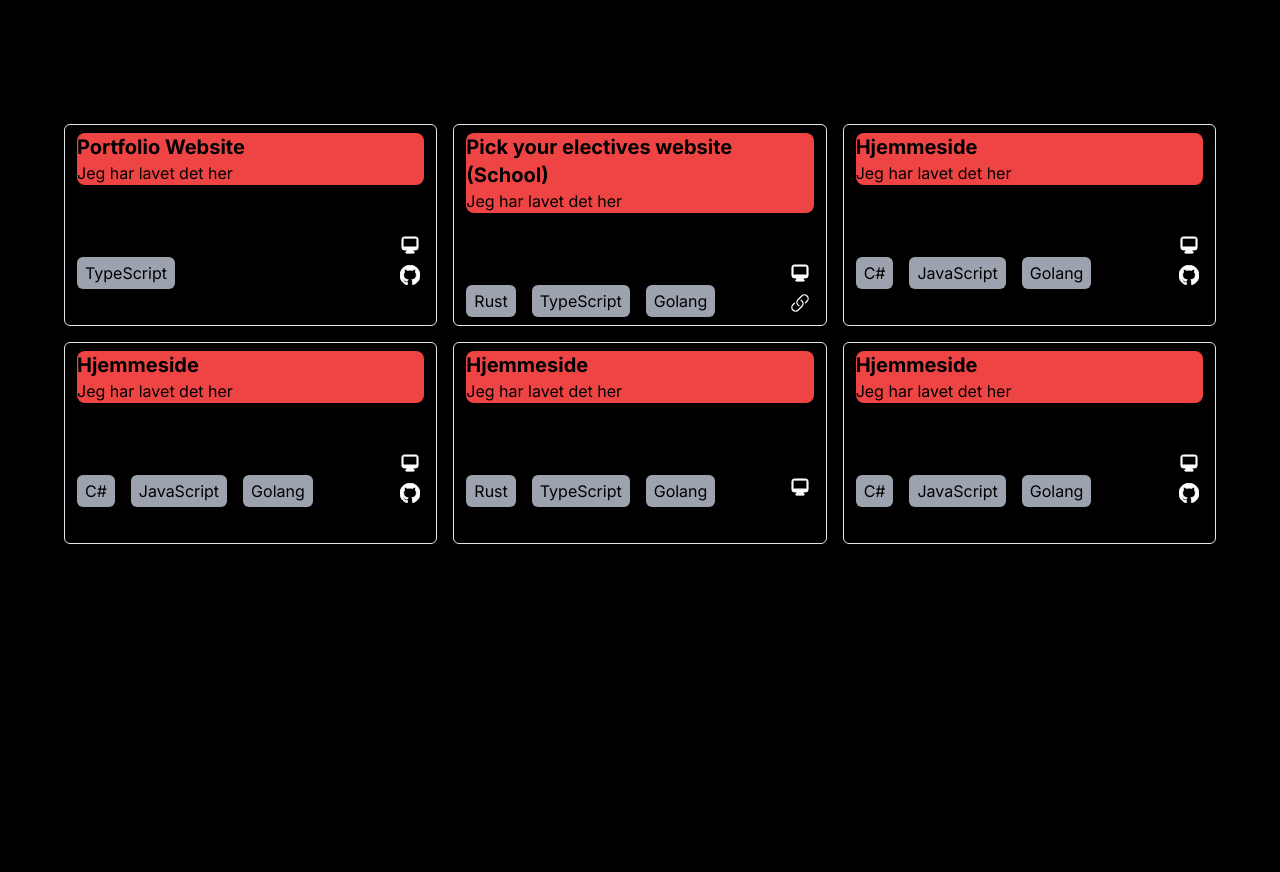
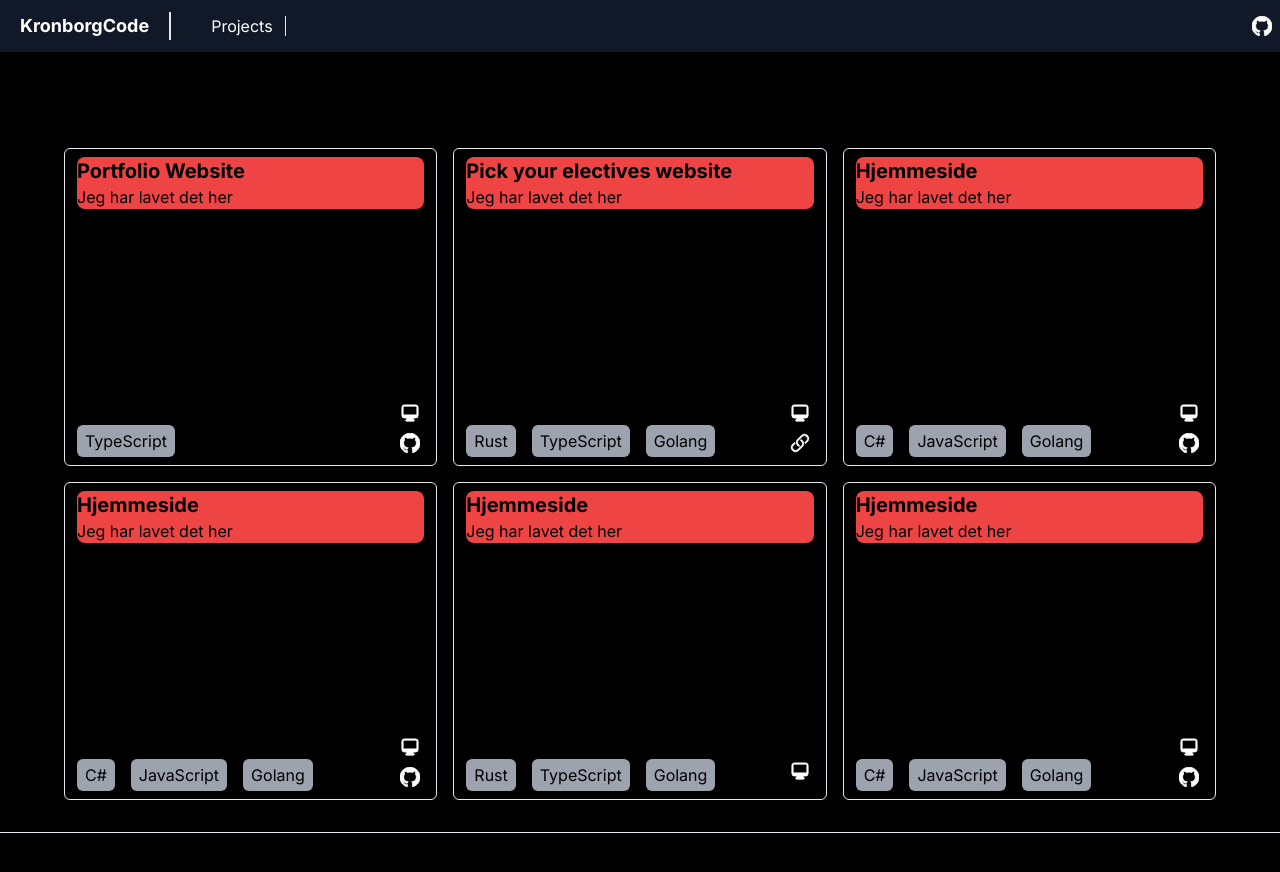
Before and after one commit to kronborg6/nextjs-portfolio, a Next.js app: page /projects in a window 1280 px wide. Shown: the top 872 px of the page. Before the commit the page ends 800 px from the top, so only its background shows below. Built offline with nearby package versions, Linux system fonts and the light colour scheme.

Commit message:
todays work

```diff
--- a/app/layout.tsx
+++ b/app/layout.tsx
@@ -19,15 +19,63 @@ export default function RootLayout({
   return (
     <html lang="en">
       <body className={inter.className}>
-        <header>
-          <Link className="mr-3 text-xl font-bold" href="/">
-            KronborgCode
-          </Link>
-          <Link href="/projects">Projects</Link>
+        <header className="bg-gray-900 text-white py-2">
+          <div className="container mx-auto flex  items-center">
+            <Link href="/">
+              <h1 className="px-5 border-r-2 font-bold text-lg">
+                KronborgCode
+              </h1>
+            </Link>
+            <nav className="hidden md:flex space-x-4 mx-10">
+              <Link href="/projects">
+                <span className="border-r pr-3 transition-colors hover:rounded-md hover:pr-0 hover:mr-3 hover:border-transparent hover:bg-white hover:bg-opacity-[15%]">
+                  Projects
+                </span>
+              </Link>
+            </nav>
+            <nav className="flex space-x-4 ml-auto">
+              <Link
+                className="flex items-center rounded-md p-2 text-white transition-colors hover:bg-white hover:bg-opacity-[15%]"
+                href="https://github.com/kronborg6"
+              >
+                <svg
+                  stroke="currentColor"
+                  fill="currentColor"
+                  role="img"
+                  viewBox="0 0 24 24"
+                  height="20"
+                  width="20"
+                  xmlns="http://www.w3.org/2000/svg"
+                >
+                  <path d="M12 .297c-6.63 0-12 5.373-12 12 0 5.303 3.438 9.8 8.205 11.385.6.113.82-.258.82-.577 0-.285-.01-1.04-.015-2.04-3.338.724-4.042-1.61-4.042-1.61C4.422 18.07 3.633 17.7 3.633 17.7c-1.087-.744.084-.729.084-.729 1.205.084 1.838 1.236 1.838 1.236 1.07 1.835 2.809 1.305 3.495.998.108-.776.417-1.305.76-1.605-2.665-.3-5.466-1.332-5.466-5.93 0-1.31.465-2.38 1.235-3.22-.135-.303-.54-1.523.105-3.176 0 0 1.005-.322 3.3 1.23.96-.267 1.98-.399 3-.405 1.02.006 2.04.138 3 .405 2.28-1.552 3.285-1.23 3.285-1.23.645 1.653.24 2.873.12 3.176.765.84 1.23 1.91 1.23 3.22 0 4.61-2.805 5.625-5.475 5.92.42.36.81 1.096.81 2.22 0 1.606-.015 2.896-.015 3.286 0 .315.21.69.825.57C20.565 22.092 24 17.592 24 12.297c0-6.627-5.373-12-12-12"></path>
+                </svg>
+              </Link>
+            </nav>
+          </div>
         </header>
         {children}
         <SpeedInsights />
+        <footer className="flex flex-col items-center justify-center border-t border-border px-4 py-4">
+          <div>
+            <span>Kronborg</span>
+          </div>
+        </footer>
       </body>
     </html>
   );
 }
+// <html lang="en">
+//   <body className={inter.className}>
+//     <header className="flex">
+//       <Link className="mr-3 text-xl font-bold" href="/">
+//         KronborgCode
+//       </Link>
+//       <Link href="/projects">Projects</Link>
+//       <div className="ml">
+//         <Link href="/projects">Projects</Link>
+//       </div>
+//     </header>
+//     {children}
+//     <SpeedInsights />
+//   </body>
+// </html>
--- a/app/projects/page.tsx
+++ b/app/projects/page.tsx
@@ -1,3 +1,5 @@
+import { randomInt } from "crypto";
+
 const tags = ["C#", "C++", "JavaScript", "TypeScript", "Golang", "Rust"];
 const projects = [
   {
@@ -9,7 +11,7 @@ const projects = [
   },
   {
     id: 2,
-    title: "Pick your electives website (School)",
+    title: "Pick your electives website",
     dec: "Jeg har lavet det her",
     tags: [tags[5], tags[3], tags[4]],
     links: ["g", "", "gg"],
@@ -36,7 +38,7 @@ const projects = [
     links: ["gg", "", ""],
   },
   {
-    id: 6,
+    id: 22,
     title: "Hjemmeside",
     dec: "Jeg har lavet det her",
     tags: [tags[0], tags[2], tags[4]],
@@ -66,11 +68,11 @@ export default function Project() {
                           <p>{data.dec}</p>
                         </div>
                       </div>
-                      <div className="flex gap-1a h-16">
+                      <div className="flex gap-1 h-52">
                         <div className="flex w-full flex-1 flex-wrap items-end gap-4">
                           {data.tags.map((tag) => (
                             <span
-                              key={data.id}
+                              key={tag}
                               className="bg-gray-400 px-2 py-1 rounded-md"
                             >
                               {tag}
@@ -126,7 +128,6 @@ export default function Project() {
                                 <svg
                                   stroke="currentColor"
                                   fill="currentColor"
-                                  stroke-width="0"
                                   viewBox="0 0 24 24"
                                   aria-hidden="true"
                                   height="20"
@@ -134,9 +135,9 @@ export default function Project() {
                                   xmlns="http://www.w3.org/2000/svg"
                                 >
                                   <path
-                                    fill-rule="evenodd"
+                                    fillRule="evenodd"
                                     d="M19.902 4.098a3.75 3.75 0 00-5.304 0l-4.5 4.5a3.75 3.75 0 001.035 6.037.75.75 0 01-.646 1.353 5.25 5.25 0 01-1.449-8.45l4.5-4.5a5.25 5.25 0 117.424 7.424l-1.757 1.757a.75.75 0 11-1.06-1.06l1.757-1.757a3.75 3.75 0 000-5.304zm-7.389 4.267a.75.75 0 011-.353 5.25 5.25 0 011.449 8.45l-4.5 4.5a5.25 5.25 0 11-7.424-7.424l1.757-1.757a.75.75 0 111.06 1.06l-1.757 1.757a3.75 3.75 0 105.304 5.304l4.5-4.5a3.75 3.75 0 00-1.035-6.037.75.75 0 01-.354-1z"
-                                    clip-rule="evenodd"
+                                    clipRule="evenodd"
                                   ></path>
                                 </svg>
                               </a>
```
